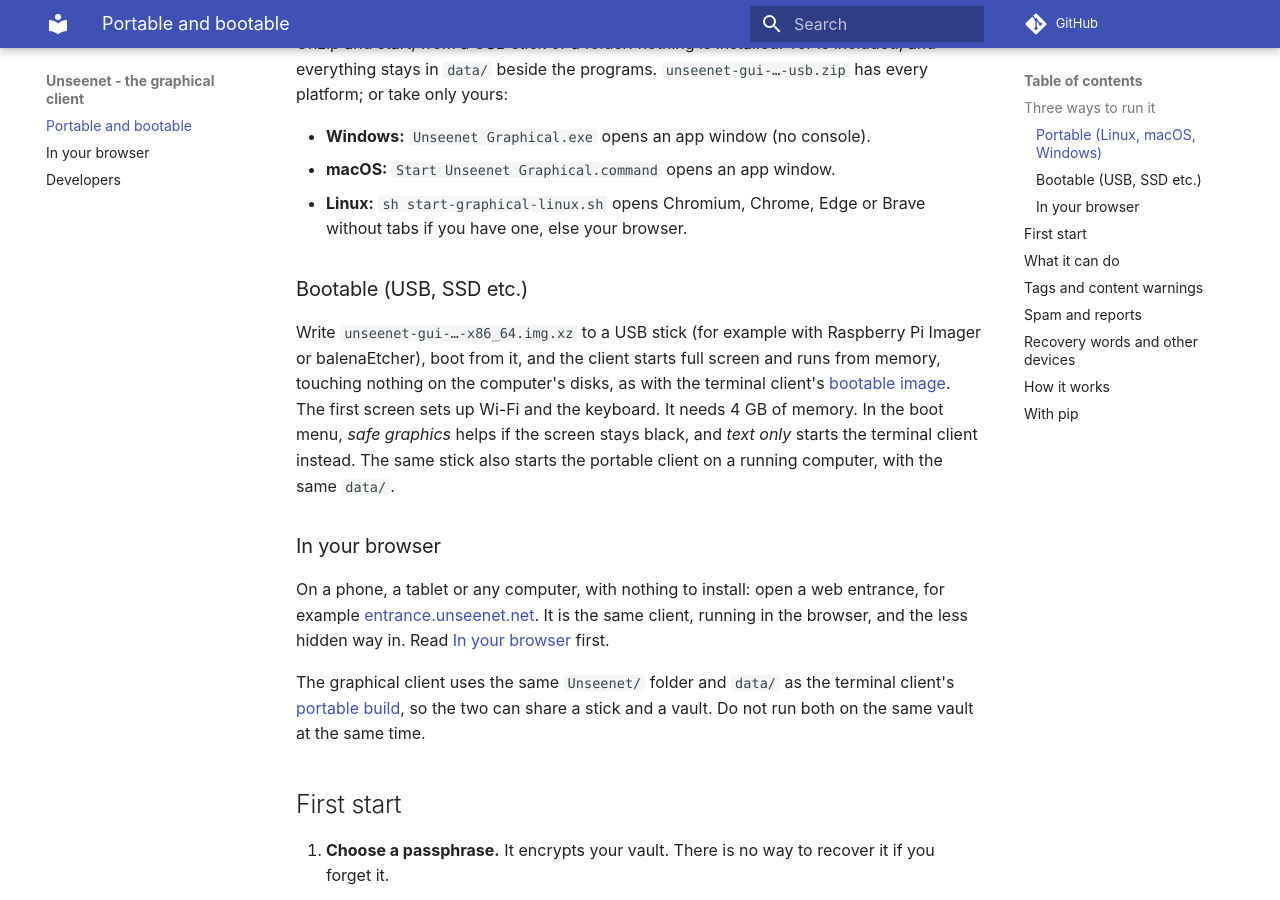
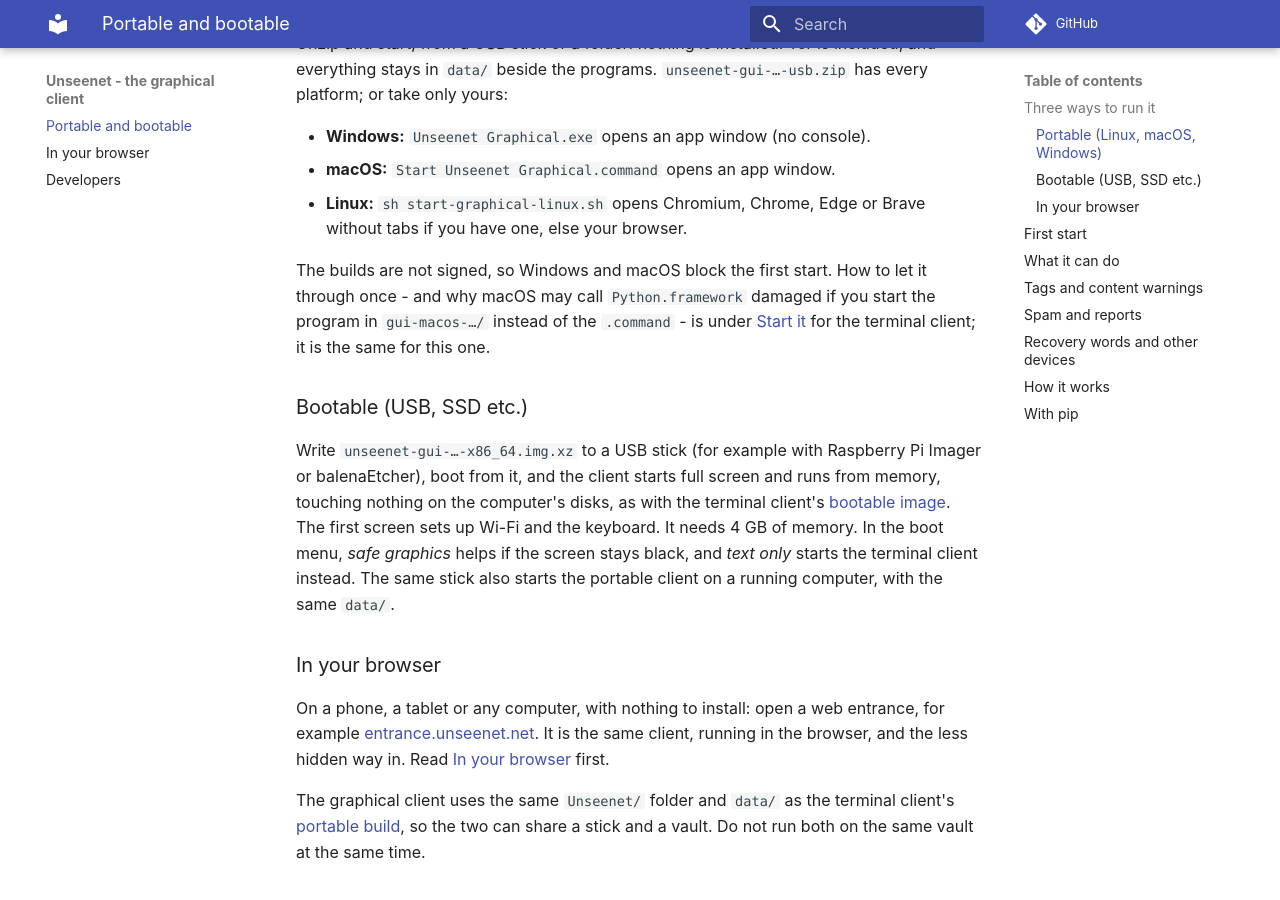
Before and after one commit to unseenet/unseenet-gui, an MkDocs documentation site: the page built from docs/graphical.md, in a window 1280 px wide and 900 px high, scrolled down 1197 px. Built offline with MkDocs 1.6.1 and Material for MkDocs 9.7.7, drawn with Linux system fonts in a browser that asks for light colours; comment, search, counter and statistics services are not loaded.

Commit message:
Docs: point to how to get past the first-start block on Windows and macOS (unseenet-portable#11)

```diff
--- a/docs/graphical.md
+++ b/docs/graphical.md
@@ -36,6 +36,12 @@
 - **macOS:** `Start Unseenet Graphical.command` opens an app window.
 - **Linux:** `sh start-graphical-linux.sh` opens Chromium, Chrome, Edge or
   Brave without tabs if you have one, else your browser.
+
+The builds are not signed, so Windows and macOS block the first start. How
+to let it through once - and why macOS may call `Python.framework` damaged if
+you start the program in `gui-macos-…/` instead of the `.command` - is under
+[Start it](https://unseenet.org/portable/#start-it) for the terminal client;
+it is the same for this one.
 
 ### Bootable (USB, SSD etc.) { #bootable }
 
```
